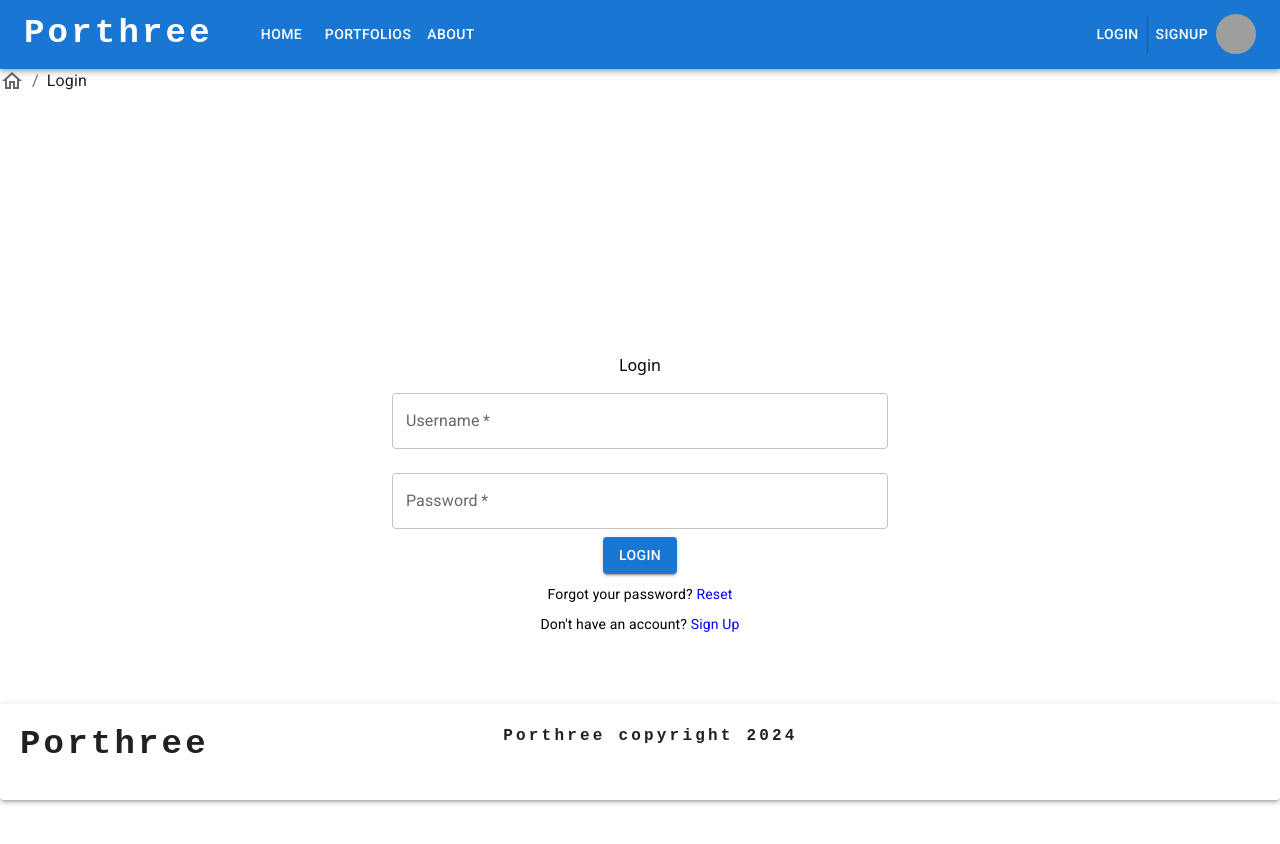
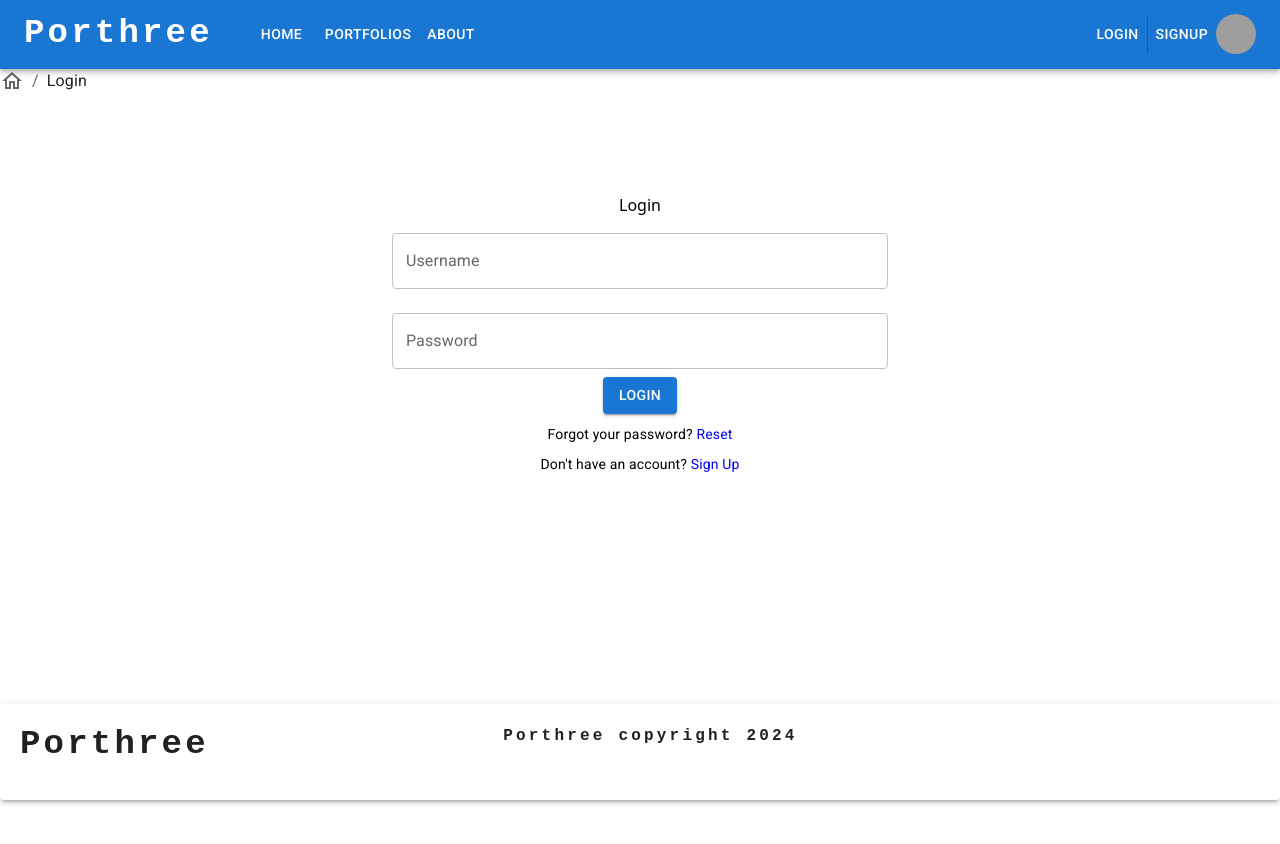
Before and after one commit to Anadudev/Porthree, a React (Vite) app in the folder frontend/: page /login in a window 1280 px wide. Shown: the top 844 px of the page. After the commit the page ends 800 px from the top, so only its background shows below. Built offline with nearby package versions, Linux system fonts and the light colour scheme; grey boxes are pictures that could not be loaded.

Commit message:
validating user login using formik and yup plugins

```diff
--- a/frontend/src/pages/Login.jsx
+++ b/frontend/src/pages/Login.jsx
@@ -8,48 +8,56 @@ import axios from 'axios';
 import { Container, TextField, Button, Box, Typography } from '@mui/material'; // Import Typography
 import { useNavigate, Link } from 'react-router-dom'; // Import Link
 import api from '../../apiConfig';
+import { useFormik } from 'formik';
+import * as Yup from 'yup';
+import Alert from '@mui/material/Alert';
 
 const Login = () => {
-  const [formData, setFormData] = useState({
-    username: '',
+  const navigate = useNavigate();
+  const [errorMessage, setErrorMessage] = useState('');
+
+  const formik = useFormik({
+    initialValues: {
+      first_name: '',
+      last_name: '',
+      email: '',
       password: '',
-  });
-  const [errorMessage, setErrorMessage] = useState('');
-  const navigate = useNavigate(); // Use navigate for navigation
-
-  const handleInputChange = (e) => {
-    const { name, value } = e.target;
-    setFormData({ ...formData, [name]: value });
-  };
-
-  const handleLogin = async (e) => {
-    e.preventDefault();
+      confirmPassword: '',
+      username: ''
+    },
+    validationSchema: Yup.object({
+      username: Yup.string().matches(/^[a-zA-Z0-9]+$/, 'Username can only contain letters and numbers').required('Username is required'),
+      password: Yup.string().min(10, 'Password must be at least 12 characters').required('Password is required'),
+    }),
+    onSubmit: async (values) => {
+      // e.preventDefault();
 
       try {
-      const response = await axios.post(`${api.apiHost}/auth_app/login/`, formData);
-
+        const response = await axios.post(`${api.apiHost}/auth_app/login/`, values);
         if (response.status === 200) {
           // The login was successful
           const token = response.data.access; // The JWT token
           const user = response.data.user;
-        console.log('Login successful, token saved');
+          // console.log('Login successful, token saved');
           // Store the token in local storage or a cookie for future use
           localStorage.setItem('access_token', token);
           localStorage.setItem('user', JSON.stringify(user));
-        console.log(response);
+          // console.log(response);
           // Redirect the user to a protected page or the home page
           navigate(`/dashboard/${user.username}`);
         } else {
-        setErrorMessage('Login failed. Please check username and password and try again.');
+          // setErrorMessage('Login failed. Please check username and password and try again.');
         }
       } catch (error) {
-      console.error('Error logging in:', error);
-      setErrorMessage('Login failed. Please check username and password and try again.');
+        setErrorMessage(<Alert severity="error">{error.response.data.detail}.</Alert>);
+        // console.error('Error logging in:', error.response.data);
+        // setErrorMessage('Login failed. Please check username and password and try again.');
       }
-  };
+    }
+  });
 
   return (
-    <>
+    <div onClick={()=> (setErrorMessage(''))}>
       <DrawerAppBar pages={NavLinks} />
       <Breadcrumb path={useLocation()} />
       <Container>
@@ -58,39 +66,40 @@ const Login = () => {
           flexDirection="column"
           alignItems="center"
           justifyContent="center"
-          height="100vh" // Adjust the height as needed
+          height="60vh"
           textAlign="center"
         >
           <h2>Login</h2>
-          <form onSubmit={handleLogin}>
+          {errorMessage}
+          <form onSubmit={formik.handleSubmit}>
             <TextField
+            {...formik.getFieldProps('username')}
               name="username"
               label="Username"
               variant="outlined"
               fullWidth
               margin="normal"
-              value={formData.username}
-              onChange={handleInputChange}
-              required
+              error={formik.touched.username && formik.errors.username}
+                helperText={formik.touched.username && formik.errors.username}
             />
             <TextField
+            {...formik.getFieldProps('password')}
               name="password"
               label="Password"
               type="password"
               variant="outlined"
               fullWidth
               margin="normal"
-              value={formData.password}
-              onChange={handleInputChange}
-              required
+              error={formik.touched.password && formik.errors.password}
+                helperText={formik.touched.password && formik.errors.password}
             />
-            {errorMessage && <p color='error'>{errorMessage}</p>}
+            {/* {errorMessage && <p>{errorMessage}</p>} */}
             <Button variant="contained" color="primary" type="submit">
               Login
             </Button>
-            {/* Add the "Sign Up" link */}
+            {/* Add the "password reset" link */}
             <Typography component="div" variant="body2" style={{ marginTop: '10px' }}>
-              Forgot your password? <Link to="/reset_password" style={{ color: 'blue' }}>Reset</Link>
+              Forgot your password? <Link to="/password_reset" style={{ color: 'blue' }}>Reset</Link>
             </Typography>
             {/* Add the "Sign Up" link */}
             <Typography component="div" variant="body2" style={{ marginTop: '10px' }}>
@@ -100,7 +109,7 @@ const Login = () => {
         </Box>
       </Container>
       <Footer />
-    </>
+    </div>
   );
 };
 
```
Lines whose indentation alone changed are shown as unchanged.
